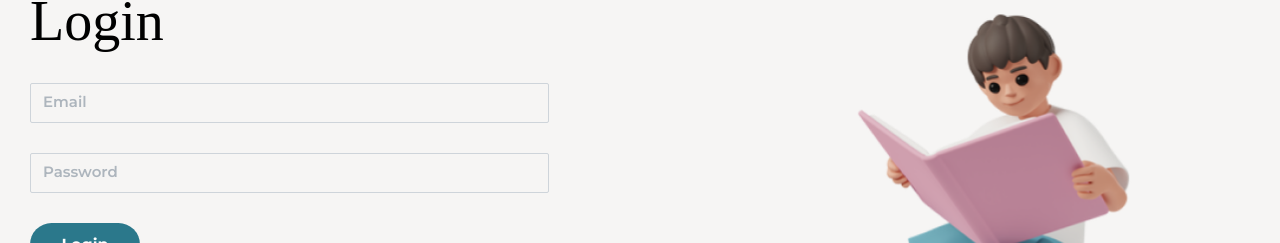
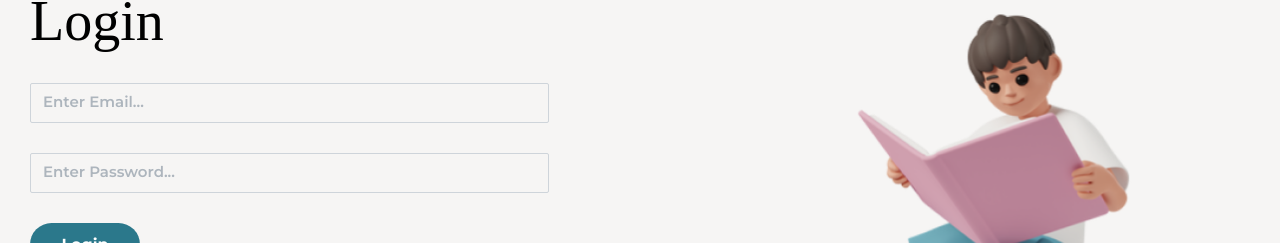
Before and after one commit to VaniyOstapenko/EducationPlatform, a React (Create React App) app in the folder Client/: page /auth in a window 1280 px wide. Shown: the part 164-407 px from the top of the page. Built offline with nearby package versions, Linux system fonts and the light colour scheme; a web font is replaced by a local one.

Commit message:
EducationalPlatform

```diff
--- a/Client/src/pages/AuthPage/AuthPage.js
+++ b/Client/src/pages/AuthPage/AuthPage.js
@@ -2,8 +2,22 @@ import Header from "../../components/Header/Header";
 import Footer from "../../components/Footer/Footer";
 import style from './style.module.css'
 import { Link } from "react-router-dom";
+import Input from "../../components/Input/Input";
 
 function AuthPage() {
+    const inputArray = [
+        {
+            id: 1,
+            placeholderValue: 'Enter Email...',
+            inputType: 'text'
+        },
+
+        {
+            id: 2,
+            placeholderValue: 'Enter Password...',
+            inputType: 'password'
+        }
+    ]
     return (
         <>
             <Header></Header>
@@ -11,8 +25,7 @@ function AuthPage() {
             <div className={style.wrapper}>
                 <div className={style.textBlock}>
                     <h1>Login</h1>
-                    <div><input placeholder="Email"></input></div>
-                    <div><input placeholder="Password"></input></div>
+                    {inputArray.map((el) => <Input el={el}></Input>)}
                     <Link to={'/courses'}><div className={style.btn}>Login</div></Link>
                 </div>
                 <div className={style.img}></div>
--- a/Client/src/pages/RegPage/RegPage.js
+++ b/Client/src/pages/RegPage/RegPage.js
@@ -43,8 +43,7 @@ function RegPage() {
             <div className={style.wrapper}>
                 <div className={style.textBlock}>
                     <h1>Sign Up</h1>
-                    {inputArray.map((el) => <Input el={el}></Input>
-                    )}
+                    {inputArray.map((el) => <Input el={el}></Input>)}
                     <Link to={'/courses'}><div className={style.btn}>Sign Up</div></Link>
                 </div>
                 <div className={style.img}></div>
```
